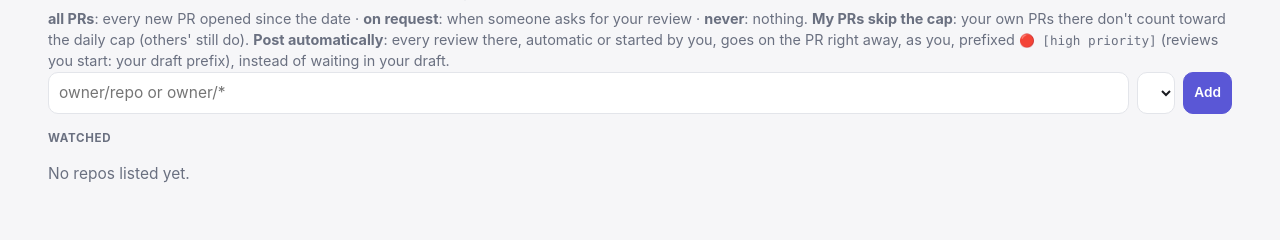
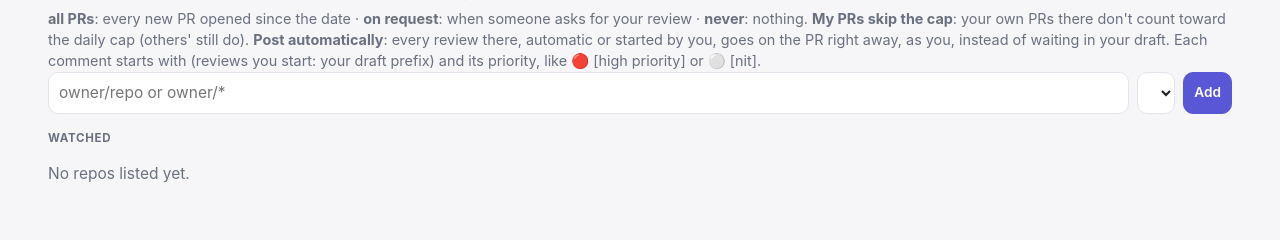
Before and after one commit to B1ueber2y/PRelude, a Python web app: template prelude/templates/repos.html in a window 1280 px wide. Shown: the part 113-353 px from the top of the page. Run offline with Jinja, Linux system fonts and the light colour scheme; the template is opened without the code that fills it, so the values that code supplies are empty.

Commit message:
Repos page: the priority mark isn't part of the prefix
Co-Authored-By: Claude Opus 5.5 <noreply@anthropic.com>

```diff
--- a/prelude/templates/repos.html
+++ b/prelude/templates/repos.html
@@ -11,7 +11,7 @@
 <p class="hint">
   <strong>all PRs</strong>: every new PR opened since the date · <strong>on request</strong>: when someone asks for your review{% if t.own_prs %}, plus your own PRs{% endif %} · <strong>never</strong>: {{ 'not even your own PRs' if t.own_prs else 'nothing' }}{% if t.always %}, except requests from your always list{% endif %}.
   <strong>My PRs skip the cap</strong>: your own PRs there don't count toward the daily cap (others' still do).
-  <strong>Post automatically</strong>: every review there, automatic or started by you, goes on the PR right away, as you, prefixed <code>{{ t.auto_post_prefix }} 🔴 [high priority]</code> (reviews you start: your draft prefix), instead of waiting in your draft.
+  <strong>Post automatically</strong>: every review there, automatic or started by you, goes on the PR right away, as you, instead of waiting in your draft. Each comment starts with <code>{{ t.auto_post_prefix }}</code> (reviews you start: your draft prefix) and its priority, like 🔴 [high priority] or ⚪ [nit].
 </p>
 
 {% if error %}<p class="error">{{ error }}</p>{% endif %}
```
